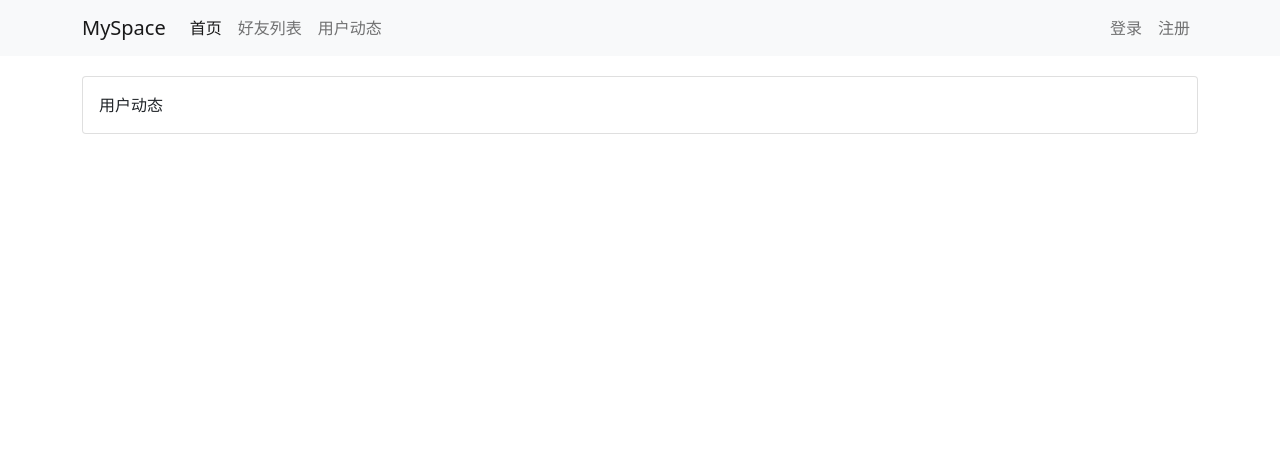
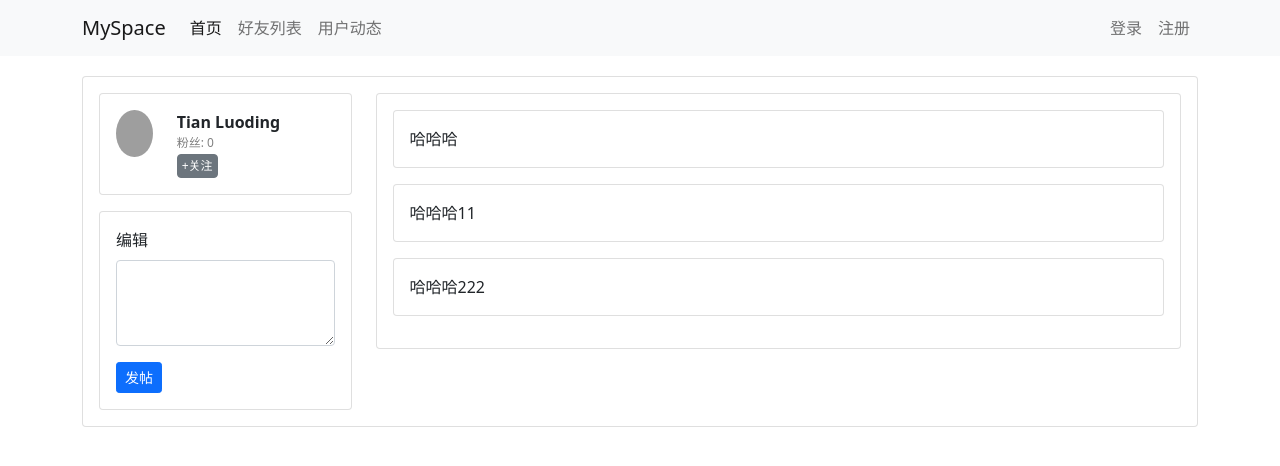
Before and after one commit to tianluoding/myspace, a Vue app: page /userprofile in a window 1280 px wide. Shown: the top 466 px of the page. Built offline with nearby package versions, Linux system fonts and the light colour scheme; grey boxes are pictures that could not be loaded.

Commit message:
用户动态页面

```diff
--- a/src/components/UserProfileInfo.vue
+++ b/src/components/UserProfileInfo.vue
@@ -0,0 +1,69 @@
+<template>
+  <div class="card">
+    <div class="card-body">
+      <div class="row">
+        <div class="col-3">
+          <img class="img-fluid" src="https://picsum.photos/360/460?random=1" alt />
+        </div>
+        <div class="col-9">
+          <div class="username">{{fullName}}</div>
+          <div class="fans">粉丝: {{user.followerCount}}</div>
+          <button v-if="!user.is_followed" @click="followHandler" type="button" class="btn btn-secondary btn-s">+关注</button>
+          <button v-if="user.is_followed" @click="followHandler" type="button" class="btn btn-secondary btn-s">取消关注</button>
+        </div>
+      </div>
+    </div>
+  </div>
+</template>
+
+
+<script>
+import { computed } from 'vue';
+export default {
+  name: "UserProfileInfo",
+  props: {
+    user: {
+        type: Object,
+        required: true
+    }
+  },
+  setup(props, context) {
+    let fullName = computed(()=>
+        props.user.lastname + ' ' + props.user.firstname
+    );
+
+    const followHandler = () => {
+        // props.user.is_followed = !props.user.is_followed;
+        // props.user.followerCount += props.user.is_followed ? 1 : -1;
+        context.emit("followHandler");
+    };
+
+    return {
+        fullName,
+        followHandler
+    }
+  }
+
+};
+</script>
+
+
+<style scoped>
+img {
+  border-radius: 50%;
+}
+
+.username {
+  font-weight: bold;
+}
+
+.fans {
+  font-size: 12px;
+  color: grey;
+}
+
+button {
+  padding: 2px 4px;
+  font-size: 12px;
+}
+</style>
--- a/src/components/UserProfilePosts.vue
+++ b/src/components/UserProfilePosts.vue
@@ -0,0 +1,31 @@
+<template>
+    <div class="card">
+        <div class="card-body">
+            <div v-for="post in posts.posts" :key="post.id">
+                <div class="card single-post">
+                    <div class="card-body">{{post.content}}</div>
+                </div>
+            </div>
+        </div>
+    </div>
+</template>
+
+<script>
+export default {
+    name: "UserProfilePosts",
+    props:{
+        posts:{
+            type: Object,
+            required: true
+        }
+    },
+
+};
+</script>
+
+<style scoped>
+.single-post {
+    margin-bottom: 1rem;
+}
+
+</style>
--- a/src/components/UserProfileWrite.vue
+++ b/src/components/UserProfileWrite.vue
@@ -0,0 +1,42 @@
+<template>
+  <div class="card edit-field">
+    <div class="card-body">
+      <label for="edit-post" class="form-label">编辑</label>
+      <textarea v-model="content" class="form-control" id="edit-post" rows="3"></textarea>
+      <button @click="post_a_post" type="button" class="btn btn-primary btn-sm">发帖</button>
+    </div>
+  </div>
+</template>
+
+
+<script>
+import { ref } from 'vue';
+
+export default {
+  name: "UserProfileWrite",
+  setup(props, context) {
+    let content = ref("");
+
+    const post_a_post = () =>{
+        context.emit("post_a_post", content.value);
+        content.value = "";
+    };
+
+    return {
+        content,
+        post_a_post
+    }
+  }
+};
+</script>
+
+
+<style scoped>
+.edit-field {
+  margin-top: 1rem;
+}
+
+button {
+  margin-top: 1rem;
+}
+</style>
--- a/src/views/UserProfileView.vue
+++ b/src/views/UserProfileView.vue
@@ -1,14 +1,84 @@
 <template>
-  <Content>用户动态</Content>
+  <Content>
+    <div class="row">
+      <div class="col-3">
+        <UserProfileInfo :user="user" @followHandler="followHandler"></UserProfileInfo>
+        <UserProfileWrite @post_a_post="post_a_post"></UserProfileWrite>
+      </div>
+      <div class="col-9">
+        <UserProfilePosts :posts="posts"></UserProfilePosts>
+      </div>
+    </div>
+  </Content>
 </template>
 
 <script>
+import { reactive, ref } from 'vue';
 import Content from '../components/Content'
+import UserProfileInfo from '../components/UserProfileInfo'
+import UserProfilePosts from '../components/UserProfilePosts'
+import UserProfileWrite from '../components/UserProfileWrite'
+
 
 export default {
   name: "UserProfileView",
   components: {
-    Content
+    Content,
+    UserProfileInfo,
+    UserProfilePosts,
+    UserProfileWrite
+},
+  setup(){
+    const user = reactive({
+      id: 1,
+      username: "tianluoding",
+      lastname: "Tian",
+      firstname: "Luoding",
+      followerCount: 0,
+      is_followed: false,
+    });
+
+    const posts = reactive({
+      count: 3,
+      posts: [
+        {
+          id: 1,
+          userId:1,
+          content: "哈哈哈",
+        },
+        {
+          id: 2,
+          userId:1,
+          content: "哈哈哈11",
+        },
+        {
+          id: 3,
+          userId:1,
+          content: "哈哈哈222",
+        }
+      ]
+    })
+
+    const post_a_post = (content) => {
+      posts.count++;
+      posts.posts.unshift({
+        id: posts.count,
+        userId: user.id,
+        content: content,
+      });
+    }
+
+    const followHandler = () => {
+      user.is_followed = !user.is_followed;
+      user.followerCount += user.is_followed ? 1 : -1;
+    };
+
+    return{
+      user,
+      followHandler,
+      posts,
+      post_a_post
+    }
   }
 };
 </script>
```
